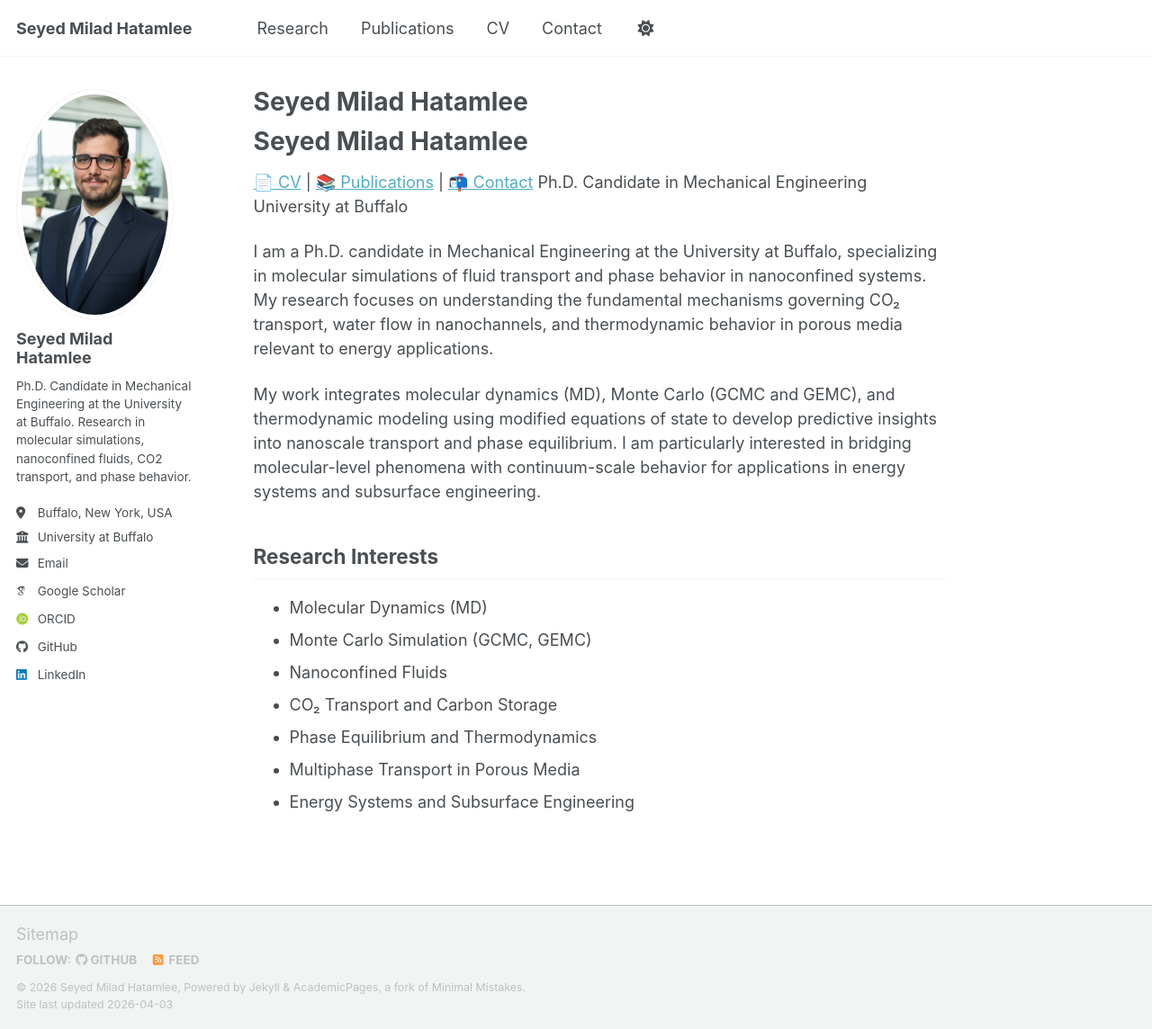
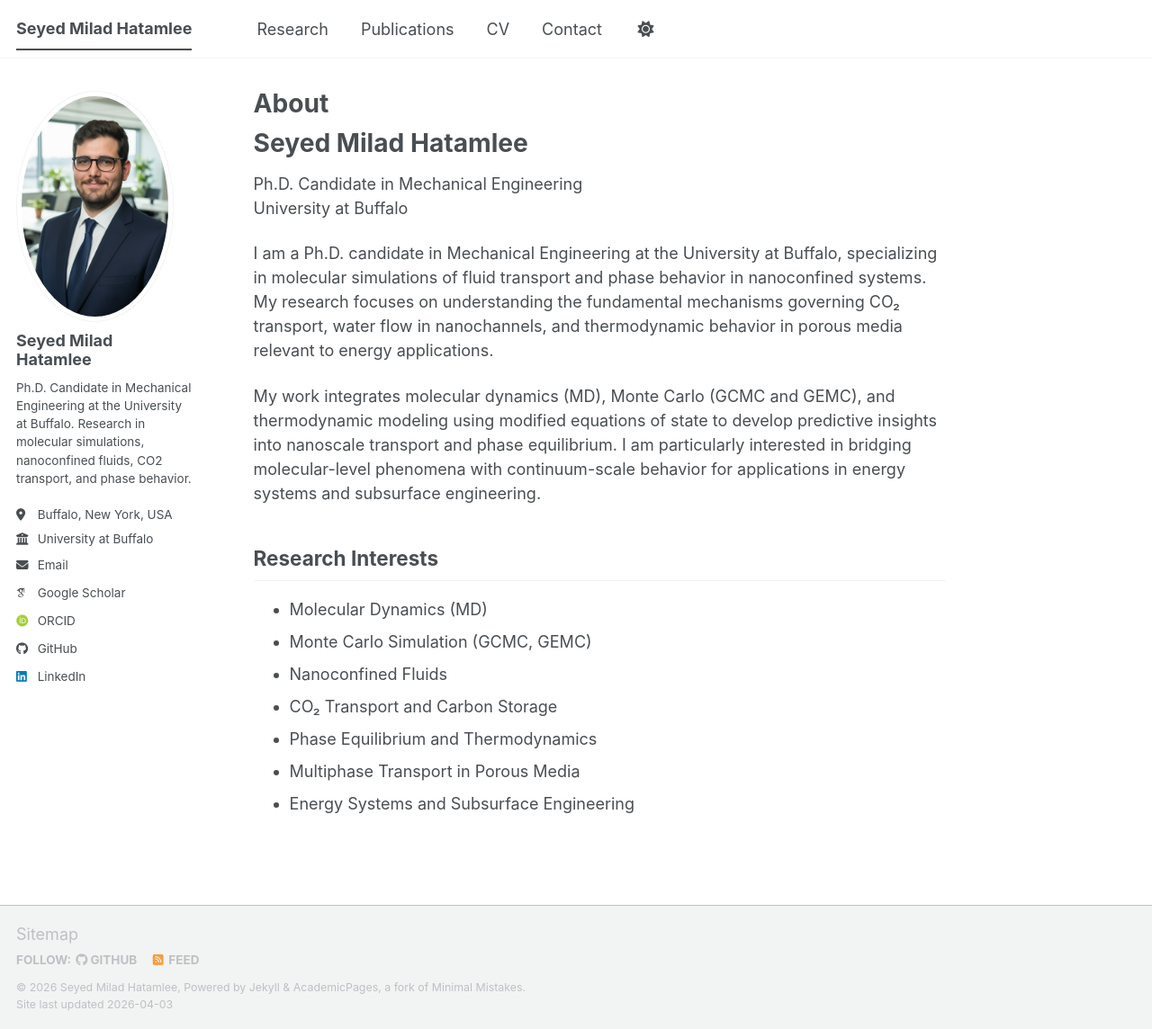
Before and after one commit to miladhtml/miladhatamlee.github.io, a Jekyll site: the page built from _pages/about.md, in a window 1280 px wide and 1144 px high. Shown: the whole window at 90% size. Built offline with Jekyll 4.4.1, drawn with Linux system fonts in a browser that asks for light colours; some web fonts are replaced; our own code applies the rules of GitHub Pages for plain Markdown files; a script bundle is joined from its source files by our own code; library files that are not in the unit come from our copies.

Commit message:
Update About page with author details and layout

```diff
--- a/_pages/about.md
+++ b/_pages/about.md
@@ -1,5 +1,11 @@
+---
+layout: single
+title: "About"
+permalink: /
+author_profile: true
+---
+
 # Seyed Milad Hatamlee
-[📄 CV](#) | [📚 Publications](#) | [📬 Contact](#)
 Ph.D. Candidate in Mechanical Engineering
 University at Buffalo
 
```
